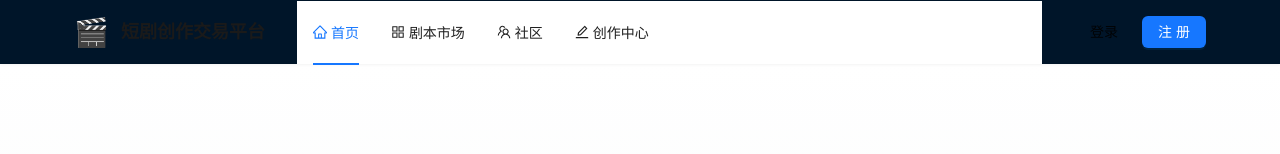
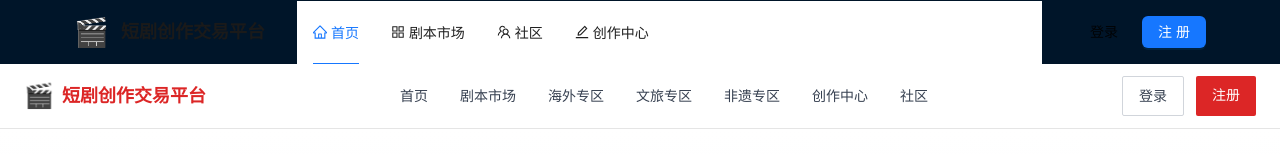
Before and after one commit to damiyoyo520-pixel/midodo-, a Vue app in the folder frontend/: page /home in a window 1280 px wide. Shown: the top 154 px of the page. Built offline with nearby package versions, Linux system fonts and the light colour scheme.

Commit message:
Revert commits 574e21a..574e21a
This reverts 1 commit(s) from 574e21a to 574e21a.

Reverted commits:
574e21a feat: 显示剧本交易平台

Co-authored-by: traeagent <traeagent@users.noreply.github.com>

```diff
--- a/frontend/src/pages/Home.vue
+++ b/frontend/src/pages/Home.vue
@@ -1,5 +1,32 @@
 <template>
   <div class="home-page">
+    <!-- 顶部导航 -->
+    <nav class="top-nav">
+      <div class="nav-container">
+        <div class="nav-left">
+          <router-link to="/" class="brand">
+            <span class="brand-icon">🎬</span>
+            <span class="brand-text">短剧创作交易平台</span>
+          </router-link>
+        </div>
+
+        <div class="nav-center">
+          <router-link to="/home" class="nav-link">首页</router-link>
+          <router-link to="/scripts" class="nav-link">剧本市场</router-link>
+          <router-link to="/zone/global" class="nav-link">海外专区</router-link>
+          <router-link to="/zone/culture" class="nav-link">文旅专区</router-link>
+          <router-link to="/zone/heritage" class="nav-link">非遗专区</router-link>
+          <router-link to="/workspace" class="nav-link">创作中心</router-link>
+          <router-link to="/community" class="nav-link">社区</router-link>
+        </div>
+
+        <div class="nav-right">
+          <router-link to="/login" class="nav-btn-outline">登录</router-link>
+          <router-link to="/register" class="nav-btn-primary">注册</router-link>
+        </div>
+      </div>
+    </nav>
+
     <!-- 主视觉区 -->
     <section class="hero-section">
       <div class="hero-content">
```
